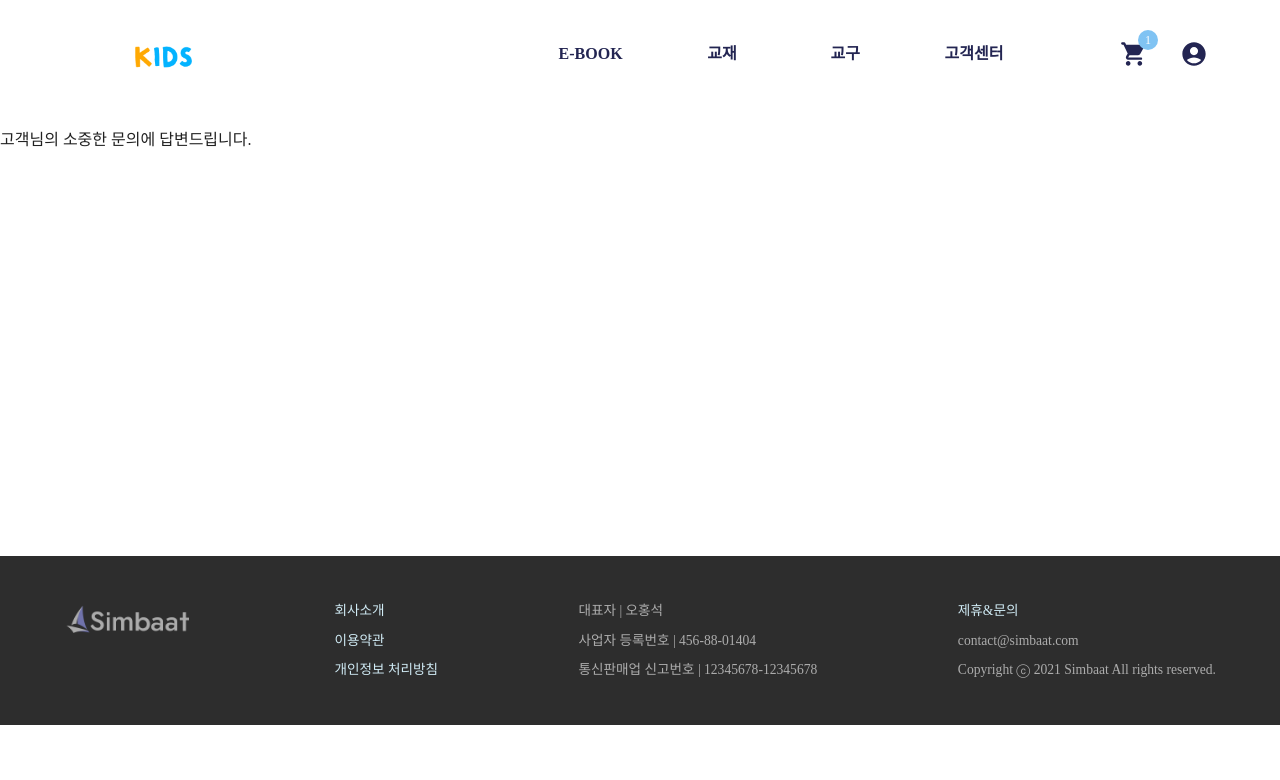
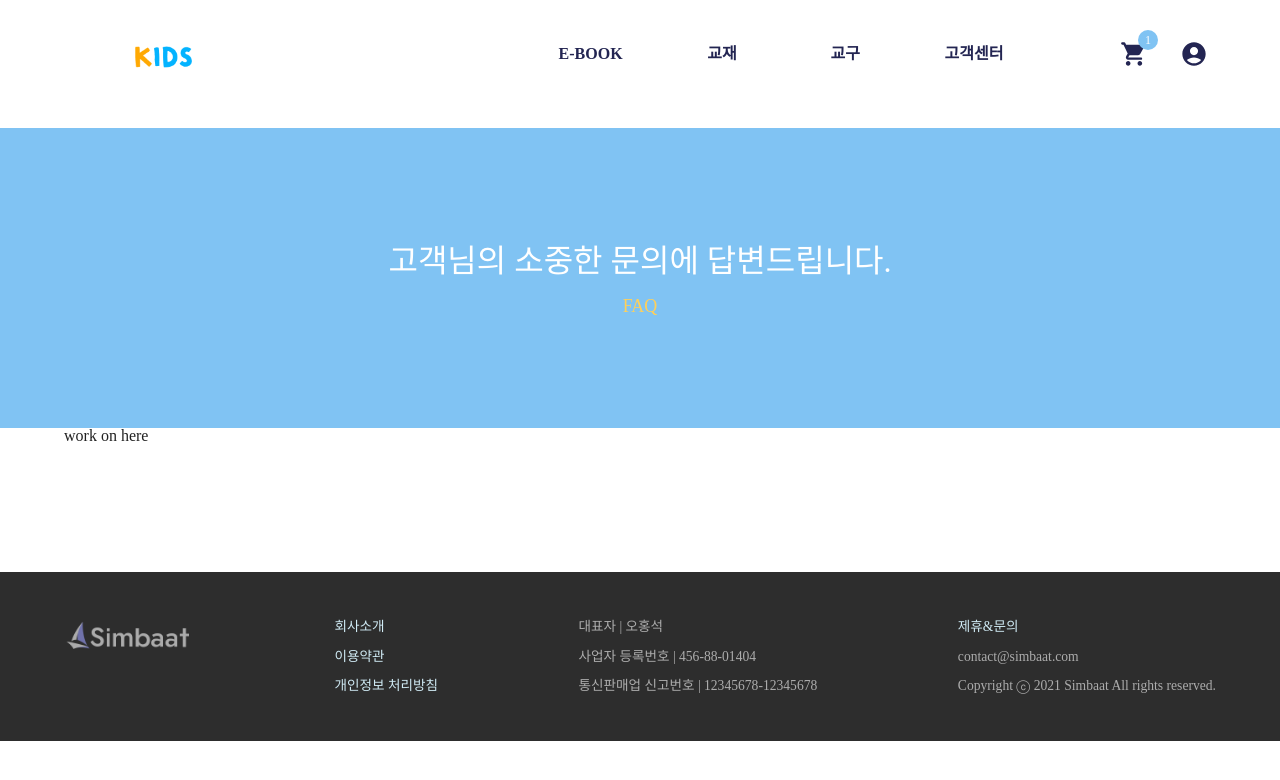
Before and after one commit to kkevi/dotdanji-shop, a Next.js app: page /notice in a window 1280 px wide. Shown: the top 780 px of the page. Built offline with nearby package versions, Linux system fonts and the light colour scheme; a web font is replaced by a local one.

Commit message:
고객센터 화면 UI 구현중...

```diff
--- a/src/Notice/index.tsx
+++ b/src/Notice/index.tsx
@@ -1,12 +1,33 @@
 import React from "react"
-import {Container, Typography, Stack, Divider, Button} from "@mui/material"
+import {Container, Typography, Stack, Divider, Accordion} from "@mui/material"
 
 import ImageBox from "Components/image-box/ImageBox"
+import {useTheme} from "@mui/system"
 
 export default function Index() {
+    const theme = useTheme()
+
     return (
-        <Stack height={300}>
-            <Typography>고객님의 소중한 문의에 답변드립니다.</Typography>
+        <Stack>
+            <Stack
+                justifyContent="center"
+                alignItems="center"
+                height={300}
+                sx={{backgroundColor: theme.palette.primary.main}}
+            >
+                <Typography className="pointFont" fontSize={32} color="white">
+                    고객님의 소중한 문의에 답변드립니다.
+                </Typography>
+                <Typography className="pointFont" mt={1} fontSize={18} color={theme.palette.secondary.light}>
+                    FAQ
+                </Typography>
+                <div>{/* <ImageBox /> */}</div>
+            </Stack>
+            <Stack>
+                <Container maxWidth="lg">
+                    <div>work on here</div>
+                </Container>
+            </Stack>
         </Stack>
     )
 }
--- a/src/styles/theme.ts
+++ b/src/styles/theme.ts
@@ -20,7 +20,7 @@ export const theme = createTheme({
             contrastText: "#fff",
         },
         secondary: {
-            light: "#ff7961",
+            light: "#FFD059",
             main: "#f44336",
             // dark: "#ba000d",
             dark: "#232552",
```
